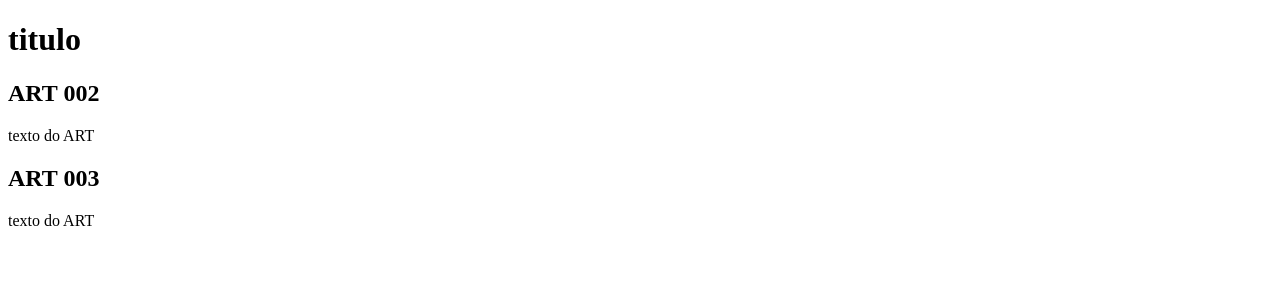
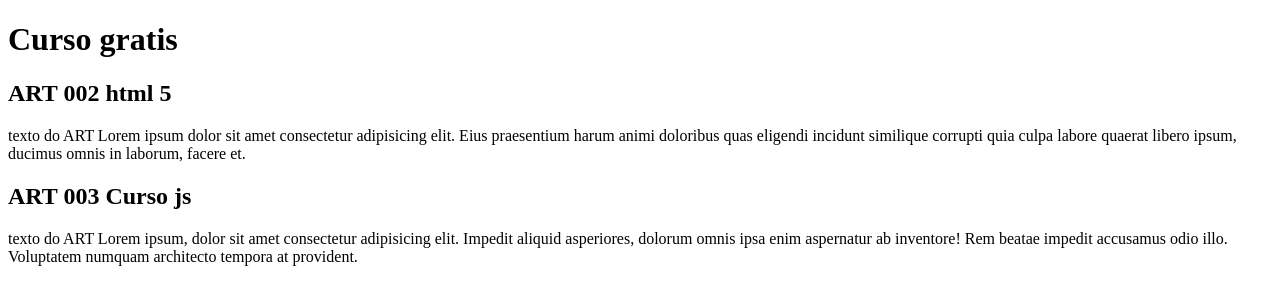
Before and after one commit to Reginaldo1505/projetinho, a plain HTML site: page index.html in a window 1280 px wide. Drawn offline with Linux system fonts and the light colour scheme.

Commit message:
comecei a escrever o conteudo

```diff
--- a/index.html
+++ b/index.html
@@ -9,15 +9,15 @@
 <body>
     <main>
         <header>
-            <h1>titulo</h1>
+            <h1>Curso gratis </h1>
         </header>
         <article>
-                <h2>ART 002</h2>
-                <p>texto do ART</p>
+                <h2>ART 002 html 5 </h2>
+                <p>texto do ART Lorem ipsum dolor sit amet consectetur adipisicing elit. Eius praesentium harum animi doloribus quas eligendi incidunt similique corrupti quia culpa labore quaerat libero ipsum, ducimus omnis in laborum, facere et.</p>
         </article>
         <article>
-            <h2>ART 003</h2>
-            <p>texto do ART </p>
+            <h2>ART 003 Curso js</h2>
+            <p>texto do ART Lorem ipsum, dolor sit amet consectetur adipisicing elit. Impedit aliquid asperiores, dolorum omnis ipsa enim aspernatur ab inventore! Rem beatae impedit accusamus odio illo. Voluptatem numquam architecto tempora at provident. </p>
         </article>
     </main>
 
```
